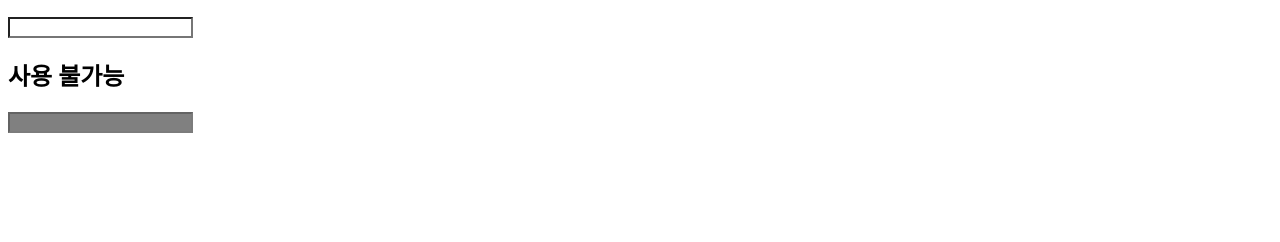
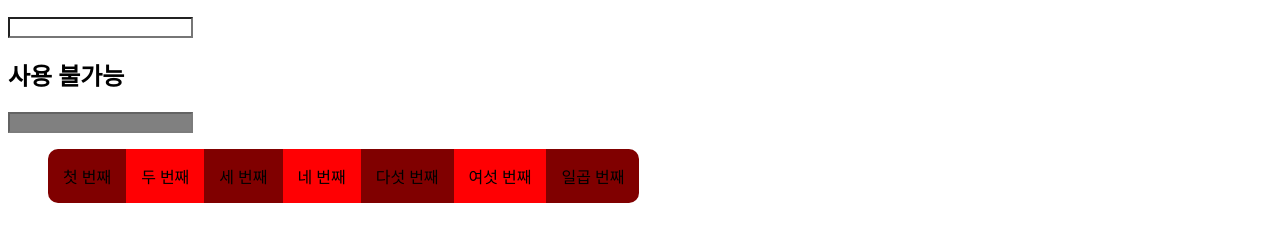
Before and after one commit to CoconutGithub/VS-code, a plain HTML site: page html:css/prac2.html in a window 1280 px wide. Shown: the part 342-584 px from the top of the page. Drawn offline with Linux system fonts and the light colour scheme.

Commit message:
선택자들 활용

```diff
--- a/html:css/prac2.html
+++ b/html:css/prac2.html
@@ -18,6 +18,18 @@
             input:enabled{background-color:white;}/*input 태그 사용 가능*/
             input:disabled{background-color: gray;}/*input 태그 사용 불가능*/
             input:focus{background-color: orange;}/*input 태그 포커스*/
+
+            /*구조 선택자*/
+            ul{overflow: hidden;}/*넘어가는 리스트는 숨기기*/
+            li{
+                list-style: none;
+                float: left; padding: 15px;/*float/왼쪽에서 15픽셀부터 시작,padding/전체적으로 15픽셀 안에 표시*/
+            }
+            li:first-child{border-radius: 10px 0 0 10px;}/*첫번째 칸 왼쪽 위 아래 10픽셀씩 라운딩*/
+            li:last-child{border-radius: 0 10px 10px 0;}/*마지막 칸 오른쪽 위 아래 10픽셀씩 라운딩*/
+
+            li:nth-child(2n){background-color: #FF0003;}/*짝수칸 색*/
+            li:nth-child(2n+1){background-color: #800000;}/*홀수칸 색*/
         </style>
     </head>
     <body>
@@ -31,11 +43,22 @@
             <h1 class="title">Lorem ipsum</h1>
             <p>Lorem ipsum dolor sir amet, consectetur adipiscing elit.</p>
         </div>
+
         <h1>반응 선택자</h1>
 
         <h2>사용 가능</h2>
         <input>
         <h2>사용 불가능</h2>
         <input disabled="disabled">
+
+        <ul>
+            <li>첫 번째</li>
+            <li>두 번째</li>
+            <li>세 번째</li>
+            <li>네 번째</li>
+            <li>다섯 번째</li>
+            <li>여섯 번째</li>
+            <li>일곱 번째</li>
+        </ul>
     </body>
 </html>
```
